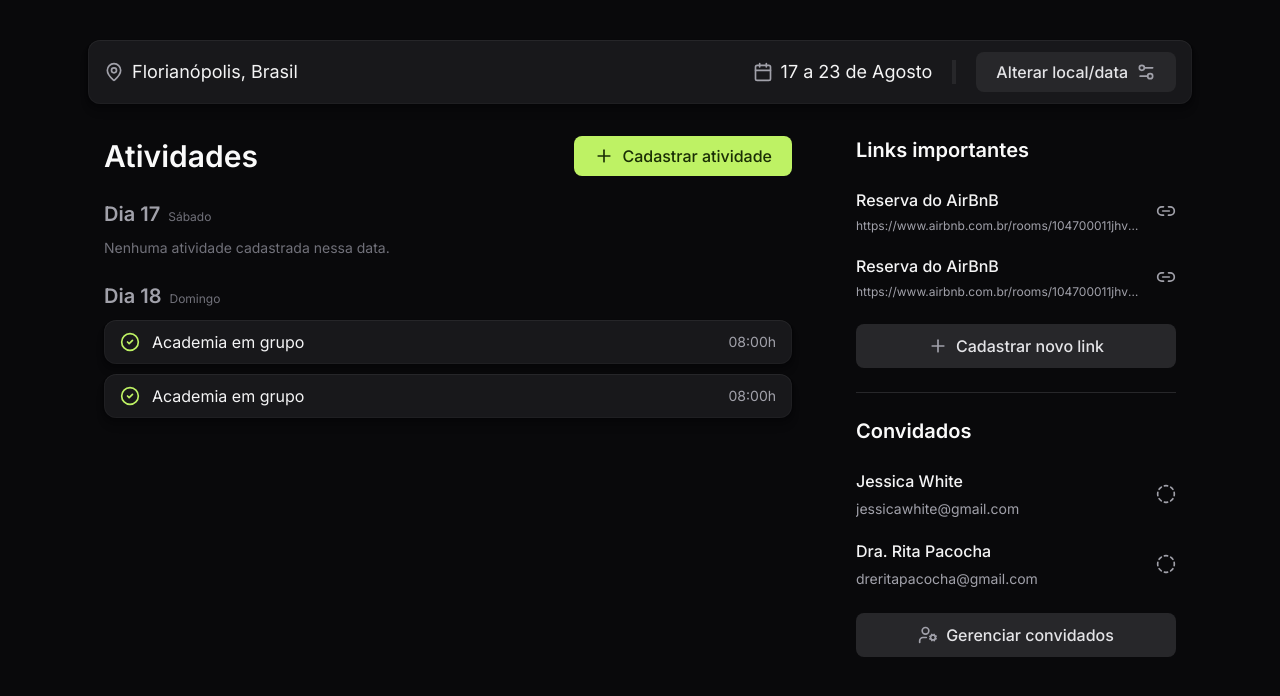
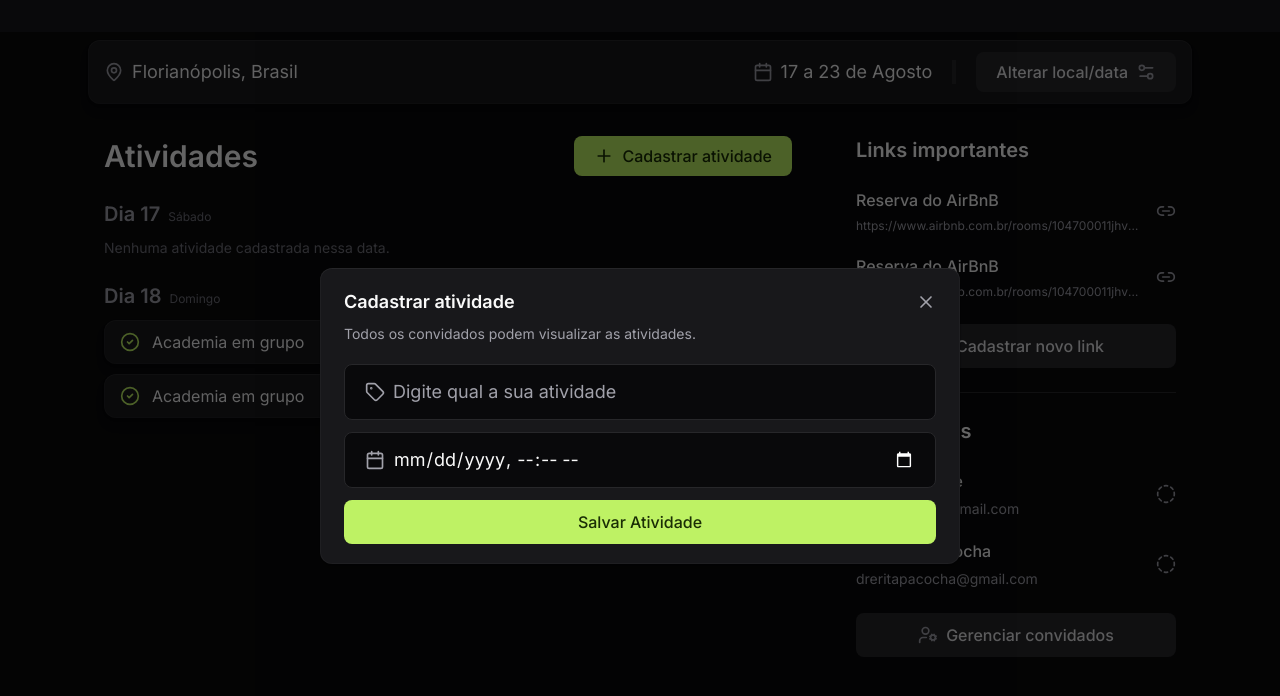
Before and after one commit to RiccettoDev/NLW-Journey-2024-frontend, a React (Vite) app: page /trips/1 in a window 1280 px wide. Both pictures are taken after a click on the button "Cadastrar atividade". Shown: the top 696 px of the page. Built offline with nearby package versions, Linux system fonts and the light colour scheme.

Commit message:
[frontend-pineapleSoccer]-feat- created tripDetails layout

```diff
--- a/src/pages/trip-details/index.tsx
+++ b/src/pages/trip-details/index.tsx
@@ -1,6 +1,17 @@
-import { Calendar, CircleCheck, CircleDashed, Link2, MapPin, Plus, Settings2, UserCog } from "lucide-react";
+import { useState } from "react";
+import { Calendar, CircleCheck, CircleDashed, Link2, Mail, MapPin, Plus, Settings2, Tag, User, UserCog, X } from "lucide-react";
 
 export function TripDetails() {
+  const [isCreateActivityModalOpen, setIsCreateActivityModalOpen] = useState(false)
+
+  function openCreateActivityModal() {
+    setIsCreateActivityModalOpen(true)
+  }
+
+  function closeCreateActivityModal() {
+    setIsCreateActivityModalOpen(false)
+  }
+
   return (
     <div className="max-w-6xl px-6 py-10 mx-auto space-y-8">
       <div className="px-4 h-16 rounded-xl bg-zinc-900 shadow-shape flex items-center justify-between">
@@ -30,6 +41,7 @@
           <div className="flex items-center justify-between">
             <h2 className="text-3xl font-semibold">Atividades</h2>
             <button
+              onClick={openCreateActivityModal}
               className='bg-lime-300 text-lime-950 rounded-lg px-5 py-2 font-medium flex items-center gap-2 hover:bg-lime-400'
             >
               <Plus className='size-5' />
@@ -133,6 +145,53 @@
           </div>
         </div>
       </main>
+
+      {isCreateActivityModalOpen && (
+        <div className='fixed inset-0 bg-black/60 flex items-center justify-center'>
+          <div className='w-[640px] rounded-xl py-5 px-6 shadow-shape bg-zinc-900 space-y-5'>
+            <div className='space-y-2'>
+              <div className='flex items-center justify-between'>
+                <h2 className='text-lg font-semibold'>Cadastrar atividade</h2>
+                <button type='button' onClick={closeCreateActivityModal}>
+                  <X className='size-5 text-zinc-400' />
+                </button>
+              </div>
+              <p className='text-sm text-zinc-400'>
+                Todos os convidados podem visualizar as atividades.
+              </p>
+            </div>
+            <form
+              className='space-y-3'
+            >
+              <div className='h-14 px-5 bg-zinc-950 border border-zinc-800 rounded-lg flex items-center gap-2'>
+                <Tag className='size-5 text-zinc-400' />
+                <input
+                  name='title'
+                  placeholder="Digite qual a sua atividade"
+                  className="bg-transparent text-lg placeholder-zinc-400 outline-none"
+                />
+              </div>
+
+              <div className='h-14 flex-1 px-5 bg-zinc-950 border border-zinc-800 rounded-lg flex items-center gap-2'>
+                <Calendar className='size-5 text-zinc-400' />
+                <input
+                  type="datetime-local"
+                  name='occurs_at'
+                  placeholder="Data e horario da atividade"
+                  className="bg-transparent text-lg placeholder-zinc-400 outline-none flex-1 [color-scheme:dark]"
+                />
+              </div>
+
+              <button
+                type='submit'
+                className='w-full justify-center bg-lime-300 text-lime-950 rounded-lg px-5 h-11 font-medium flex items-center gap-2 hover:bg-lime-400'
+              >
+                Salvar Atividade
+              </button>
+            </form>
+          </div>
+        </div>
+      )}
     </div>
   )
 }
```
